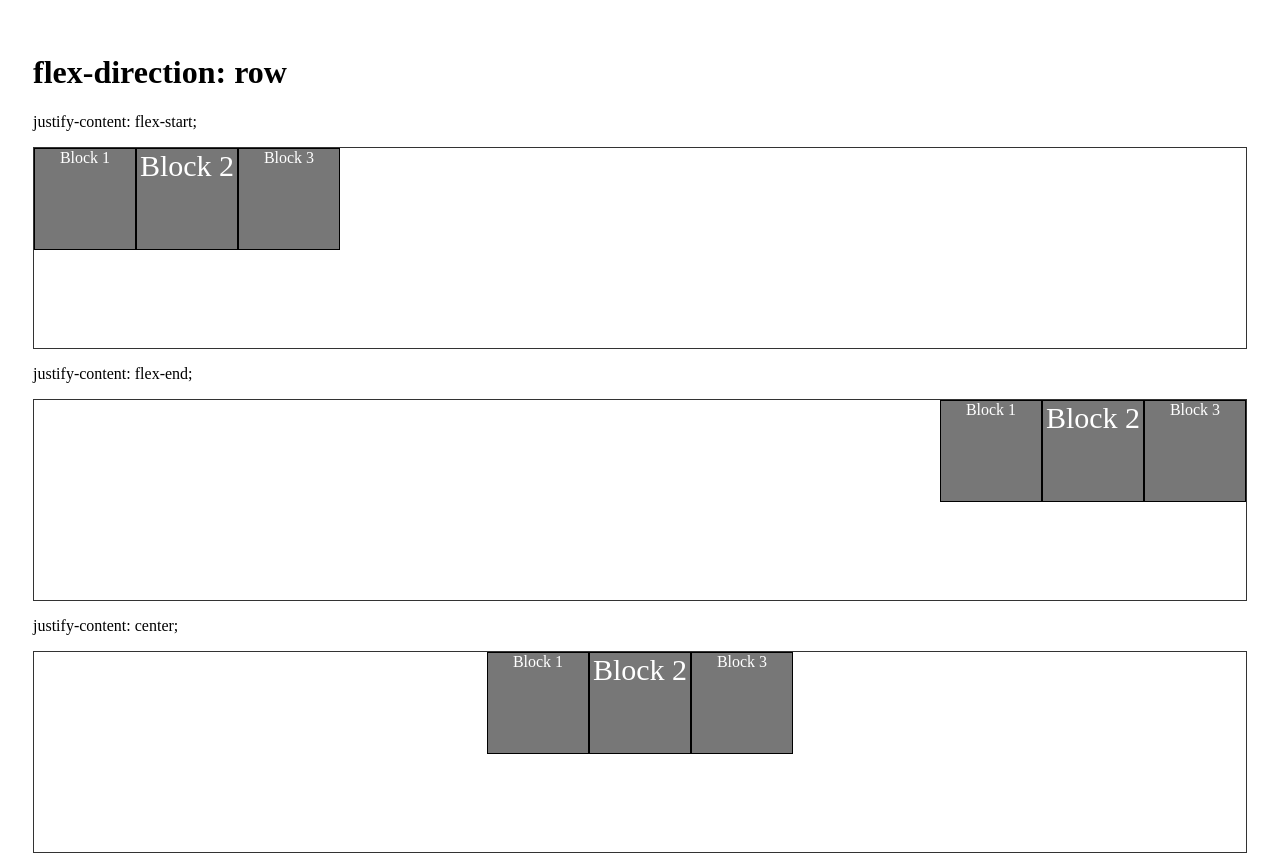
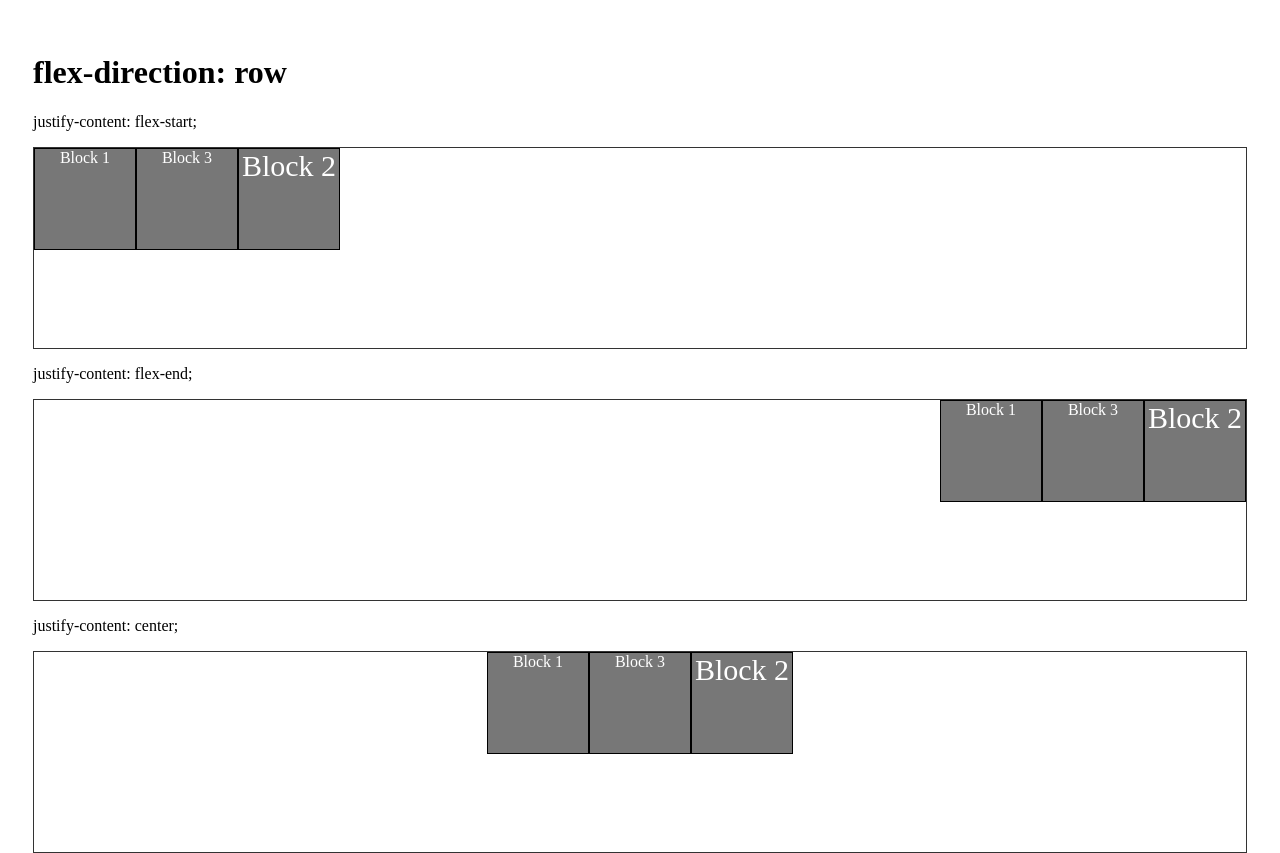
Before and after one commit to chadchristensen/flexbox, a plain HTML site: page index.html in a window 1280 px wide. Shown: the top 853 px of the page. Drawn offline with nearby package versions, Linux system fonts and the light colour scheme.

Commit message:
Changes pictures for flex directions

```diff
--- a/style.css
+++ b/style.css
@@ -169,4 +169,5 @@ section {
 .flex-item-2 {
  /* flex: 3;*/
   font-size: 30px;
+  order: 3;
 }
```
Also changed, not shown: img/flexdirectioncolumn.png, img/flexdirectionrow.png, 1 other file.
